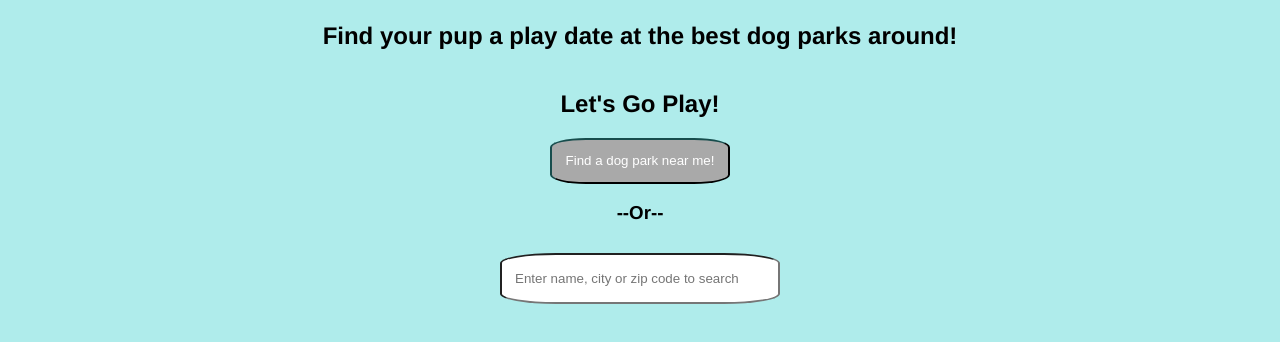
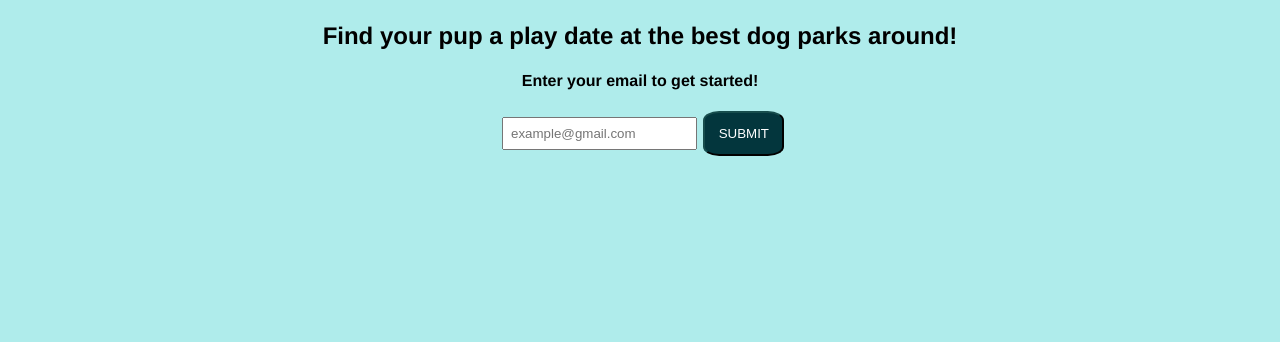
Before and after one commit to the-bone-yard/frontend, a Vue app: page /#/ in a window 1280 px wide. Shown: the part 1054-1396 px from the top of the page. After the commit the page ends 1261 px from the top, so only its background shows below. Built offline with nearby package versions, Linux system fonts and the light colour scheme; no server answers; a web font is replaced by a local one.

Commit message:
Conditionally render Email or FindPark based on email in store

```diff
--- a/src/views/TheHome.vue
+++ b/src/views/TheHome.vue
@@ -6,15 +6,17 @@
       src="https://encrypted-tbn0.gstatic.com/images?q=tbn:ANd9GcSrnUwJ9xC5z-HtpYQZc3jHYJfcMtQUf8qzVg&usqp=CAU"
     />
     <h2>Find your pup a play date at the best dog parks around!</h2>
-    <FindPark />
+    <Email v-if="!$store.state.email"/>
+    <FindPark v-else />
   </section>
 </template>
 
 <script>
 import FindPark from '../components/FindPark.vue';
+import Email from '../components/Email.vue';
 
 export default {
-  components: { FindPark },
+  components: { FindPark, Email },
 };
 </script>
 
```
